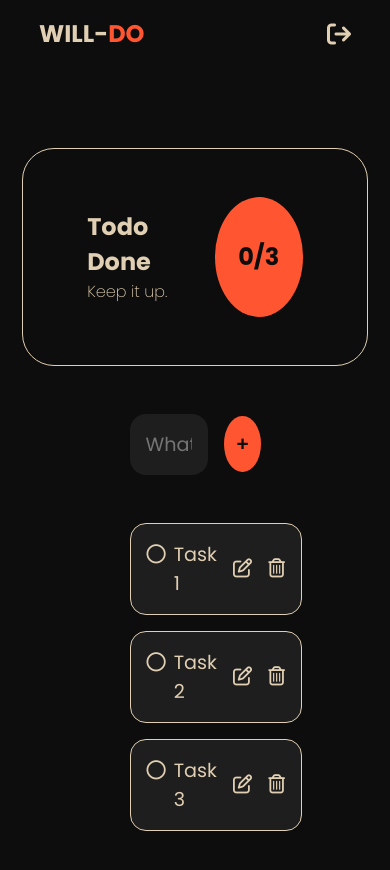
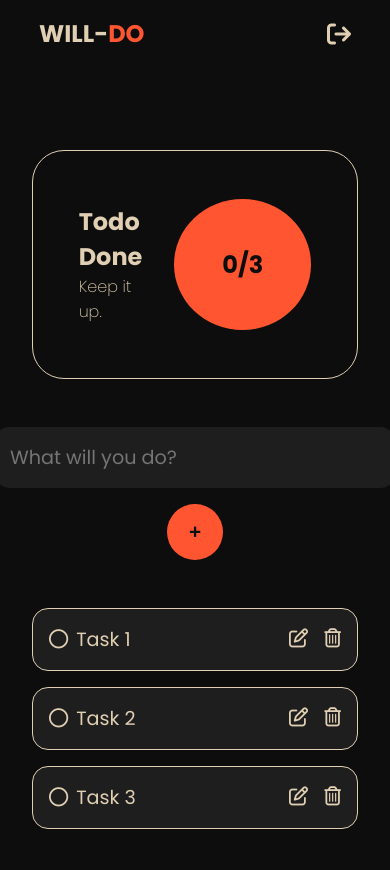
Before and after one commit to justPulfer/will-do-app-V2, a React (Create React App) app: page / in a window 390 px wide. Shown: the top 870 px of the page. Built offline with nearby package versions, Linux system fonts and the light colour scheme.

Commit message:
fixed the responsiveness small screens using relative values and few media queries

```diff
--- a/public/index.html
+++ b/public/index.html
@@ -17,7 +17,7 @@
 			crossorigin="anonymous"
 		></script>
 
-		<title>React App</title>
+		<title>WILL DO</title>
 	</head>
 	<body>
 		<div id="root"></div>
--- a/src/App.js
+++ b/src/App.js
@@ -56,7 +56,7 @@ function Progress() {
 
 function Form() {
 	return (
-		<form>
+		<form name="willDoForm" id="todo">
 			<input type="text" placeholder="What will you do?"></input>
 			<button>+</button>
 		</form>
--- a/src/index.css
+++ b/src/index.css
@@ -14,9 +14,7 @@ body {
 }
 
 .main {
-	width: 480px;
-	max-width: 50%;
-	height: 100%;
+	max-width: 30rem;
 	min-height: 100vh;
 	display: flex;
 	flex-direction: column;
@@ -29,7 +27,7 @@ body {
 
 .header {
 	display: flex;
-	width: 80%;
+	max-width: 80%;
 	margin: auto;
 	align-items: center;
 	justify-content: space-between;
@@ -54,6 +52,7 @@ body {
 }
 
 .progress {
+	max-width: 100%;
 	display: flex;
 	justify-content: center;
 	align-items: center;
@@ -82,20 +81,20 @@ body {
 	font-size: 1.5rem;
 	font-weight: 700;
 	border-radius: 50%;
-	width: 7.5rem;
-	height: 7.5rem;
+	padding: 3rem;
 }
 
 form {
-	width: 100%;
+	min-width: 100%;
 	display: flex;
+	flex-wrap: wrap;
 	gap: 1rem;
 	align-items: center;
 	justify-content: center;
 }
 
 form input {
-	width: 80%;
+	min-width: 80%;
 	border: none;
 	border-radius: 1rem;
 	padding: 1rem;
@@ -108,8 +107,7 @@ form input {
 form button {
 	border: none;
 	border-radius: 50%;
-	width: 3.5rem;
-	height: 3.5rem;
+	padding: 1rem 1.35rem;
 	color: #0d0d0d;
 	font-size: 1.3rem;
 	font-weight: 900;
@@ -119,7 +117,7 @@ form button {
 .task-lists {
 	display: grid;
 	gap: 1rem;
-	width: 100%;
+	min-width: 100%;
 }
 
 .task {
@@ -143,3 +141,14 @@ form button {
 	display: flex;
 	gap: 1rem;
 }
+
+/* Media Queries */
+@media screen and (max-width: 21.25em) {
+	.progress {
+		flex-wrap: wrap;
+	}
+	.task {
+		flex-wrap: wrap;
+		justify-content: center;
+	}
+}
```
